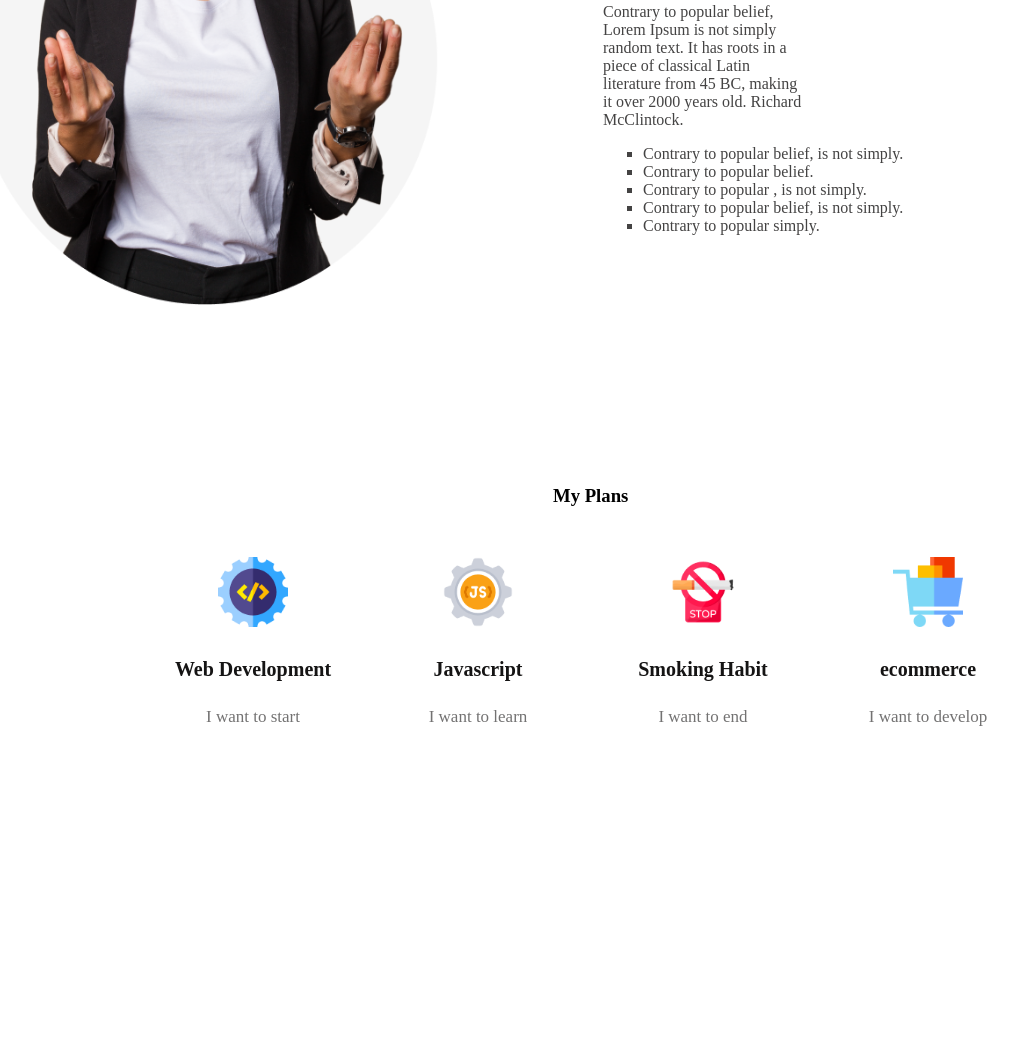
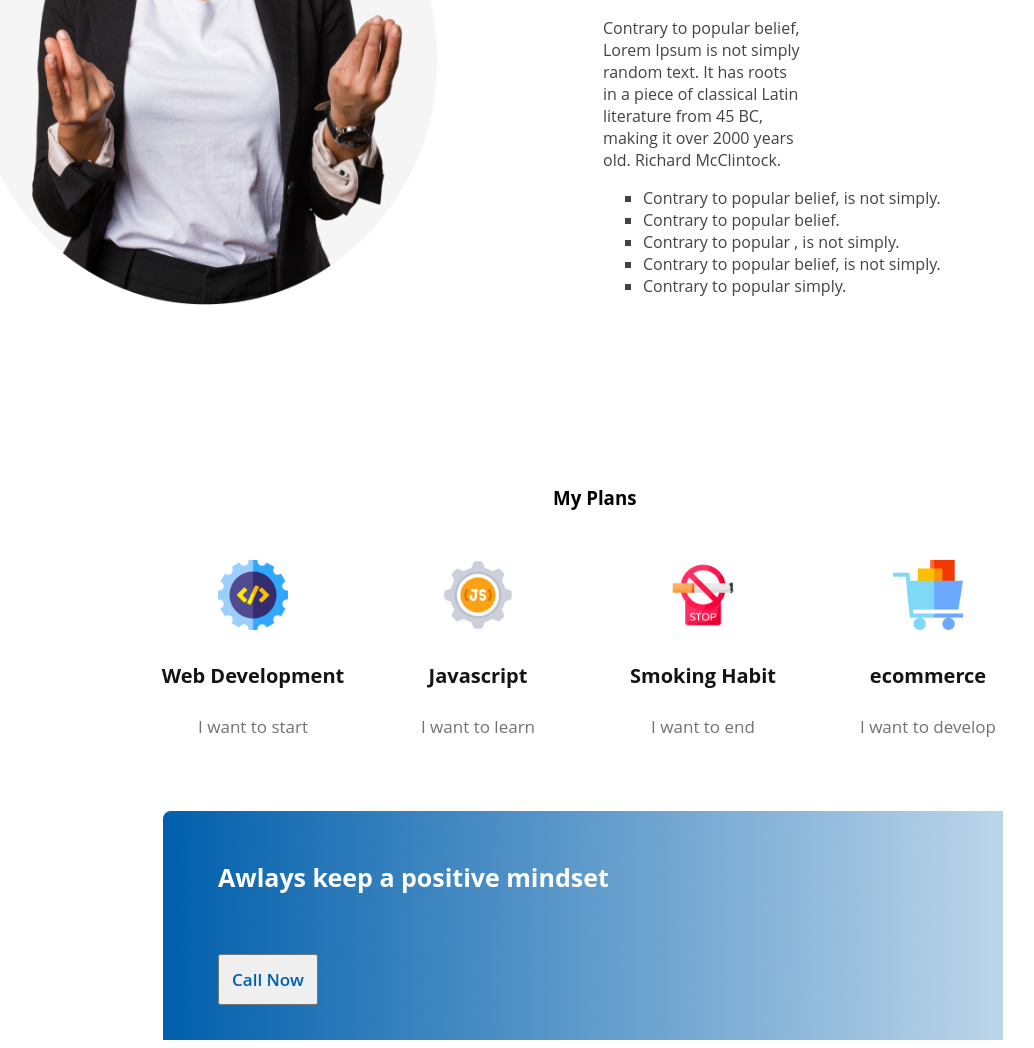
Before and after one commit to Mohibbullah07/first-assignment, a plain HTML site: page index.html in a window 1280 px wide. Shown: the part 1303-2351 px from the top of the page, without its empty margins (145-1179 px from the left). Before the commit the page ends 2030 px from the top, so only its background shows below. Drawn offline with Linux system fonts and the light colour scheme.

Commit message:
added gradient

```diff
--- a/index.html
+++ b/index.html
@@ -71,7 +71,16 @@
         </div>
 
       </section>
+
+      <section class="linear-gradient-section">
+        <h3 class="gradient-title">Awlays keep a positive mindset</h3>
+        <button class="call-btn">Call Now</button>
+
+
+      </section>
     </main>
+
+
 
 </body>
 </html>
--- a/styles/style.css
+++ b/styles/style.css
@@ -1,4 +1,7 @@
 /* heading styles */
+*{
+    font-family: 'Open Sans', sans-serif;
+}
 
 .banner-container {
     display: flex;
@@ -91,7 +94,7 @@ header {
     color: #151414;
 }
 
-.my-plan-title{
+.my-plan-title {
     margin-bottom: 50px;
     margin-left: 400px;
 }
@@ -107,12 +110,44 @@ header {
     height: 150px;
     text-align: center;
 }
-.plan-img{
+
+.plan-img {
     width: 70px;
     height: 70px;
 }
-.my-plan-section{
-    margin-top: 150px ;
+
+.my-plan-section {
+    margin-top: 150px;
     margin-left: 290px;
 
 }
+
+/* linear Gradient section  styles*/
+
+.linear-gradient-section {
+
+    background-image: url("../images/gradient1.png");
+    background-repeat: no-repeat;
+    width: 840px;
+    height: 230px;
+    margin-left: 300px;
+    margin-top: 100px;
+}
+
+.gradient-title {
+    padding-top: 50px;
+    padding-left: 55px;
+    font-weight: 700;
+    font-size: 25px;
+    color: #FFFFFF;
+
+}
+
+.call-btn {
+    margin-top: 35px;
+    margin-left: 55px;
+    padding: 12px;
+    color: #005FAC;
+    font-weight: 600;
+    font-size: 17px;
+}
```
